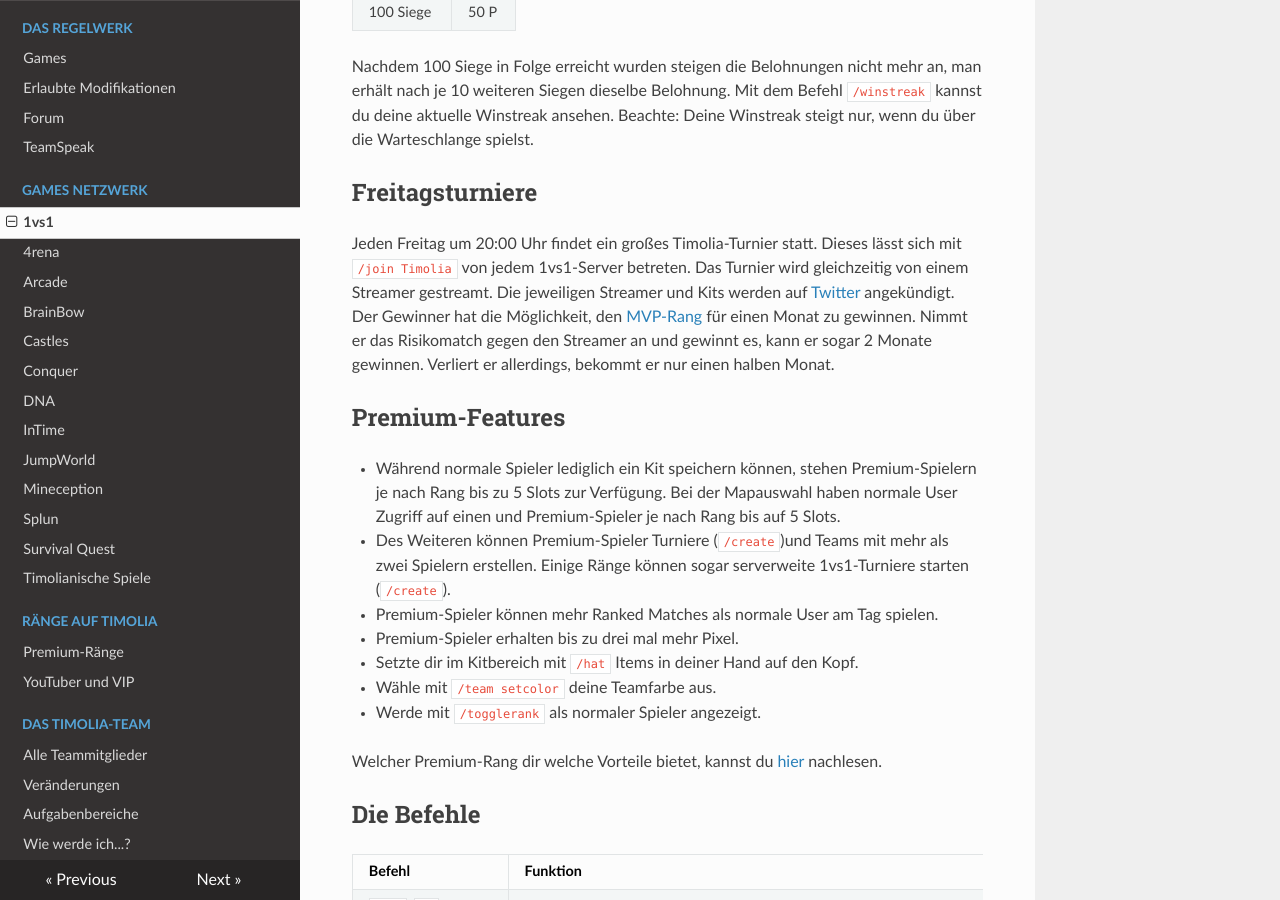
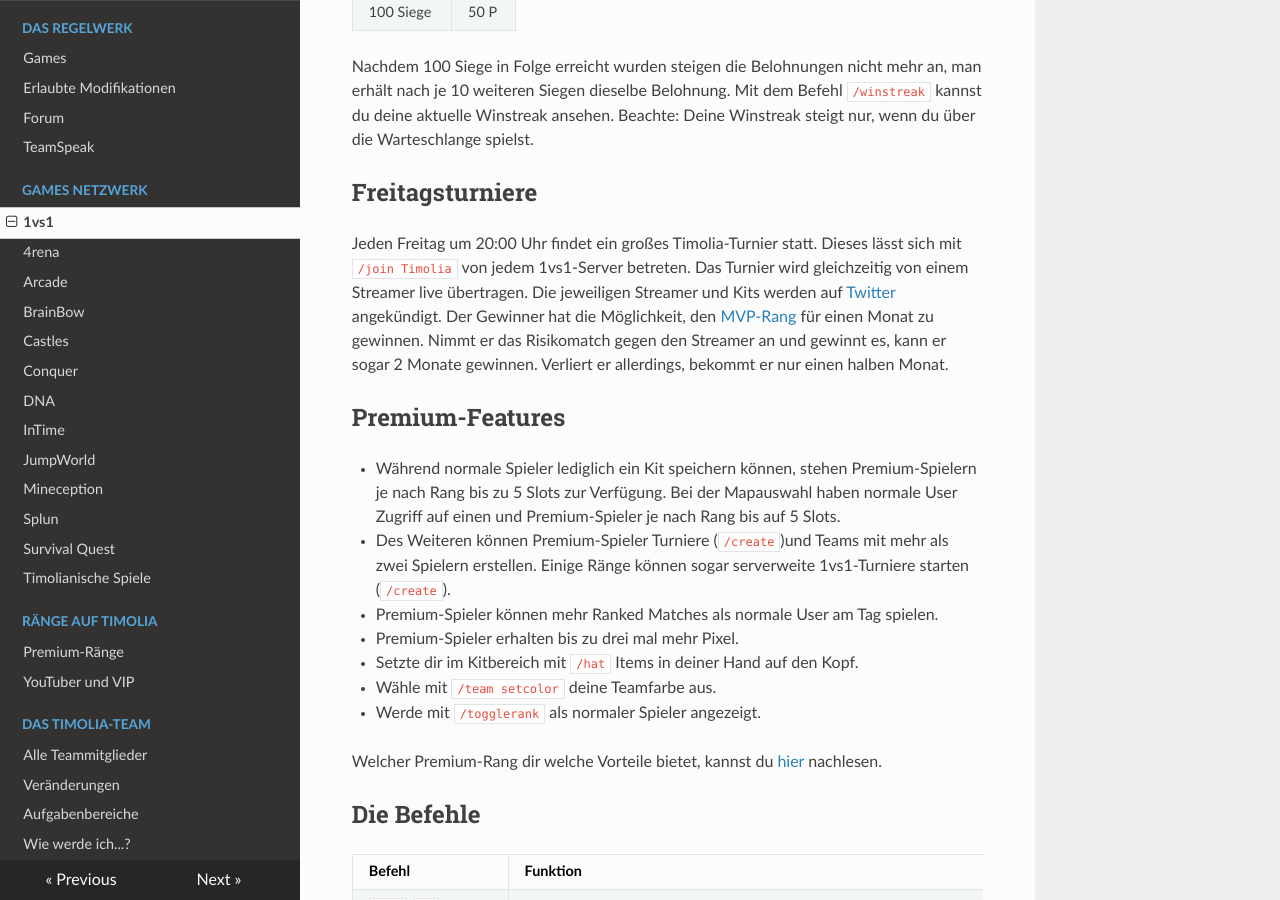
Before and after one commit to TimoliaDE/HowTo, an MkDocs documentation site: the page built from docs/games/1vs1.md, in a window 1280 px wide and 900 px high, scrolled down 3067 px. Built offline with MkDocs 1.6.1, drawn with Linux system fonts in a browser that asks for light colours; nearby versions of some CDN libraries; old or Windows-style settings are respelled for this version of MkDocs.

Commit message:
Update 1vs1.md

```diff
--- a/docs/games/1vs1.md
+++ b/docs/games/1vs1.md
@@ -83,7 +83,7 @@ Mit dem Befehl `/winstreak` kannst du deine aktuelle Winstreak ansehen. Beachte:
 ## Freitagsturniere
 
 Jeden Freitag um 20:00 Uhr findet ein großes Timolia-Turnier statt. Dieses lässt sich mit `/join Timolia` von jedem 1vs1-Server betreten.
-Das Turnier wird gleichzeitig von einem Streamer gestreamt. Die jeweiligen Streamer und Kits werden auf [Twitter](https://twitter.com/TimoliaTeam) angekündigt.
+Das Turnier wird gleichzeitig von einem Streamer live übertragen. Die jeweiligen Streamer und Kits werden auf [Twitter](https://twitter.com/TimoliaTeam) angekündigt.
 Der Gewinner hat die Möglichkeit, den [MVP-Rang](/ranks/premium/) für einen Monat zu gewinnen. Nimmt er das Risikomatch gegen den Streamer an und gewinnt es, kann er sogar 2 Monate gewinnen. Verliert er allerdings, bekommt er nur einen halben Monat.
 
 ## Premium-Features
```
